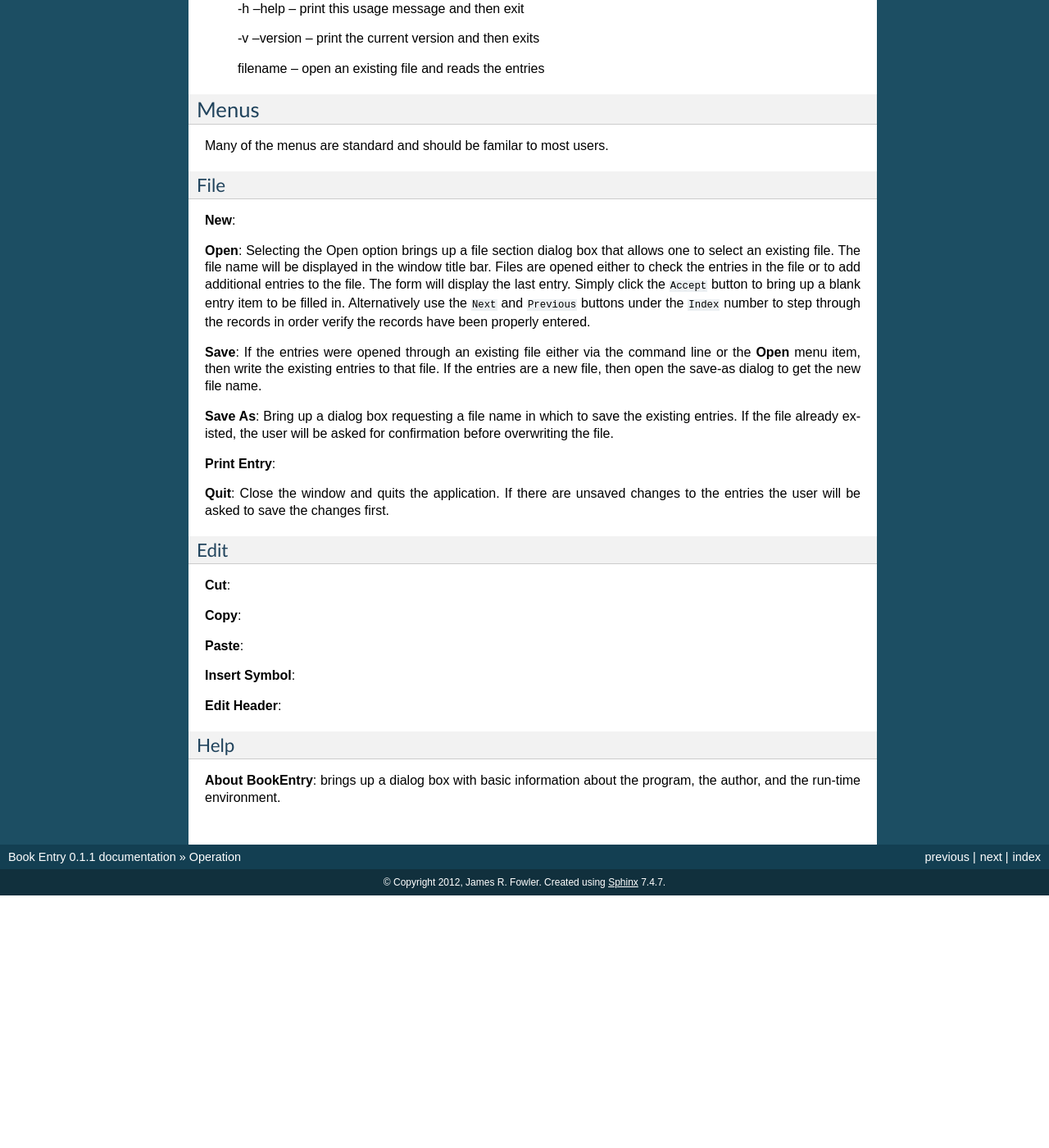
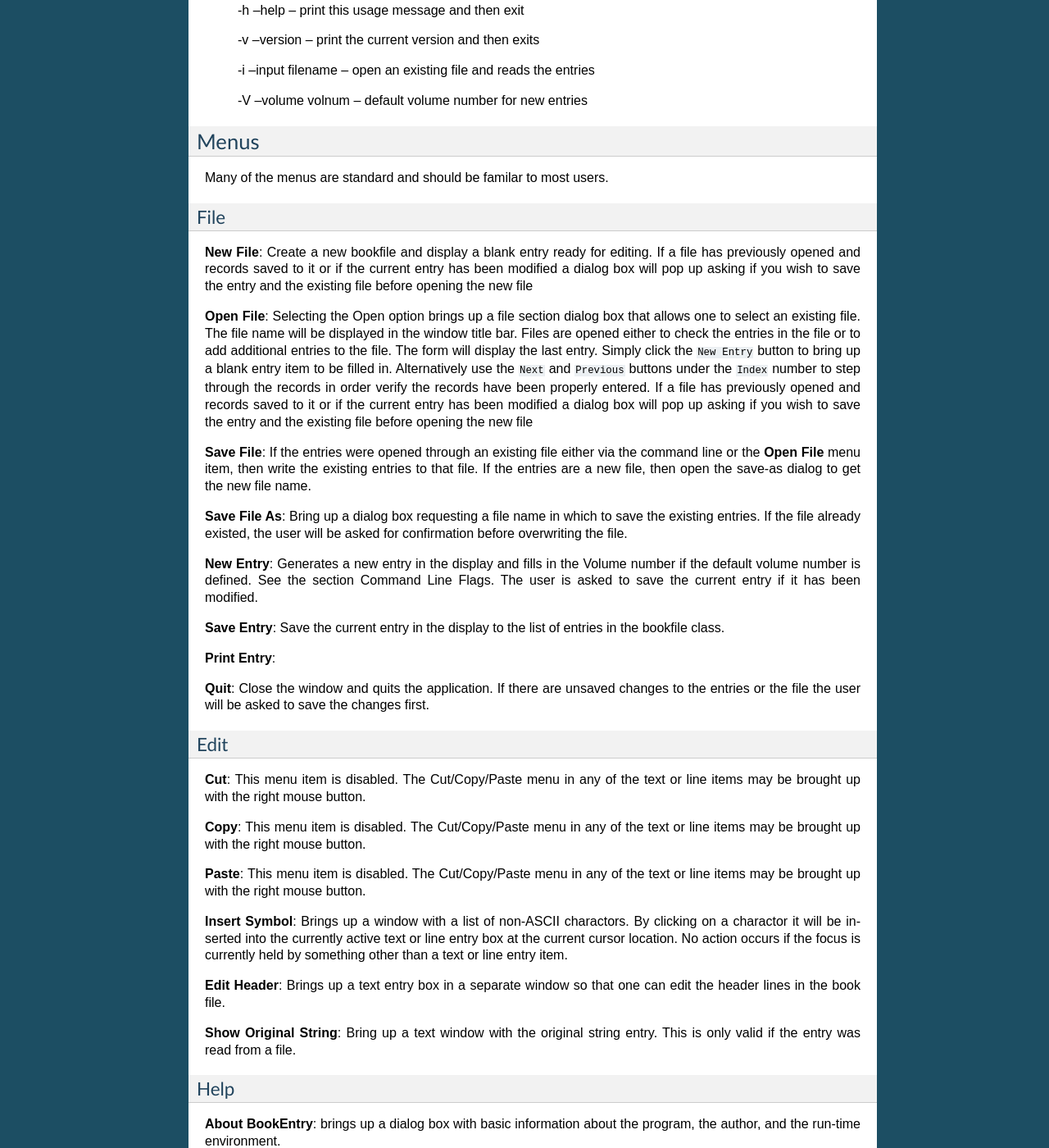
Before and after one commit to JimFowler/books, a Sphinx documentation site: the page built from Books20/Tools/doc/operation.rst, in a window 1280 px wide and 1400 px high, scrolled down 972 px. Shown: the whole window at 82% size. Built offline with Sphinx 7.4.7, drawn with Linux system fonts in a browser that asks for light colours; formulas are drawn with MathJax 3; before the commit the page ends 2064 px from its top, so only the background shows below that; some of the changed text lies outside the part shown.

Commit message:
Successfully proofread ajb58_books.txt

```diff
--- a/Books20/Tools/doc/index.rst
+++ b/Books20/Tools/doc/index.rst
@@ -1,14 +1,12 @@
 ..
    BookEntry documentation master file, created by
    sphinx-quickstart on Thu Dec 27 17:25:29 2012.
-   You can adapt this file completely to your liking, but it should at least
-   contain the root `toctree` directive.
 
 
 Welcome to BookEntry's documentation!
 ============================================
 
-:copyright: Copyright 2012 James R. Fowler
+:copyright: 2012 James R. Fowler
 
 
 .. toctree::
--- a/Books20/Tools/doc/operation.rst
+++ b/Books20/Tools/doc/operation.rst
@@ -2,14 +2,14 @@
 *********
 
 The **BookEntry** program may be started from the command line with
-the ``BookEntry`` command. The main display window looks like:
+the ``BookEntry.py`` command. The main display window looks like:
 
 .. image:: mainwindow.png
 
 The main features are the top line with the Index number and the AJB
 number along with the buttons to switch between existing records, the
-main entry information from Authors to Comments, and the ``Accept``
-button on the right hand side.
+main entry information from Authors to Comments, as well as the ``Save
+Record`` and ``New Entry`` buttons on the right hand side.
 
 Command Line Arguments
 ======================
@@ -20,7 +20,10 @@
 
   -v --version -- print the current version and then exits
 
-  filename -- open an existing file and reads the entries
+  -i --input filename -- open an existing file and reads the entries
+
+  -V --volume volnum -- default volume number for new entries
+
 
 Menus
 =====
@@ -31,46 +34,75 @@
 File
 ----
 
-**New**:
+**New File**: Create a new bookfile and display a blank entry ready
+for editing. If a file has previously opened and records saved to it
+or if the current entry has been modified a dialog box will pop up
+asking if you wish to save the entry and the existing file before
+opening the new file
 
-**Open**: Selecting the Open option brings up a file section dialog
-box that allows one to select an existing file. The file name will be
-displayed in the window title bar. Files are opened either to check
-the entries in the file or to add additional entries to the file.  The
-form will display the last entry. Simply click the ``Accept`` button
-to bring up a blank entry item to be filled in. Alternatively use the
-``Next`` and ``Previous`` buttons under the ``Index`` number to step
-through the records in order verify the records have been properly
-entered.
+**Open File**: Selecting the Open option brings up a file section
+dialog box that allows one to select an existing file. The file name
+will be displayed in the window title bar. Files are opened either to
+check the entries in the file or to add additional entries to the
+file.  The form will display the last entry. Simply click the ``New
+Entry`` button to bring up a blank entry item to be filled
+in. Alternatively use the ``Next`` and ``Previous`` buttons under the
+``Index`` number to step through the records in order verify the
+records have been properly entered. If a file has previously opened
+and records saved to it or if the current entry has been modified a
+dialog box will pop up asking if you wish to save the entry and the
+existing file before opening the new file
 
-**Save**: If the entries were opened through an existing file either via
-the command line or the **Open** menu item, then write the existing
-entries to that file.  If the entries are a new file, then open the save-as
-dialog to get the new file name.
+**Save File**: If the entries were opened through an existing file
+either via the command line or the **Open File** menu item, then write
+the existing entries to that file.  If the entries are a new file,
+then open the save-as dialog to get the new file name.
 
-**Save As**: Bring up a dialog box requesting a file name in which to
-save the existing entries.  If the file already existed, the user will
-be asked for confirmation before overwriting the file.
+**Save File As**: Bring up a dialog box requesting a file name in
+which to save the existing entries.  If the file already existed, the
+user will be asked for confirmation before overwriting the file.
+
+**New Entry**: Generates a new entry in the display and fills in the
+Volume number if the default volume number is defined. See the section
+Command Line Flags. The user is asked to save the current entry if it
+has been modified.
+
+**Save Entry**: Save the current entry in the display to the list of
+entries in the bookfile class.
 
 **Print Entry**:
 
 **Quit**: Close the window and quits the application.  If there are
-unsaved changes to the entries the user will be asked to save the
-changes first.
+unsaved changes to the entries or the file the user will be asked to
+save the changes first.
 
 
 Edit
 ----
 
-**Cut**:
+**Cut**: This menu item is disabled. The Cut/Copy/Paste menu in any of
+the text or line items may be brought up with the right mouse button.
 
-**Copy**:
+**Copy**: This menu item is disabled. The Cut/Copy/Paste menu in any
+of the text or line items may be brought up with the right mouse
+button.
 
-**Paste**:
+**Paste**: This menu item is disabled. The Cut/Copy/Paste menu in any
+of the text or line items may be brought up with the right mouse
+button.
 
-**Insert Symbol**:
+**Insert Symbol**: Brings up a window with a list of non-ASCII
+charactors.  By clicking on a charactor it will be inserted into the
+currently active text or line entry box at the current cursor
+location.  No action occurs if the focus is currently held by
+something other than a text or line entry item.
 
-**Edit Header**:
+**Edit Header**: Brings up a text entry box in a separate window so
+that one can edit the header lines in the book file.
+
+**Show Original String**: Bring up a text window with the original string
+entry.  This is only valid if the entry was read from a file.
+
 
 Help
 ----
```
Also changed, not shown: Books20/Tools/doc/classes.rst (+12 -1 lines), Books20/Tools/doc/introduction.rst (+28 -2 lines), 5 other files.
